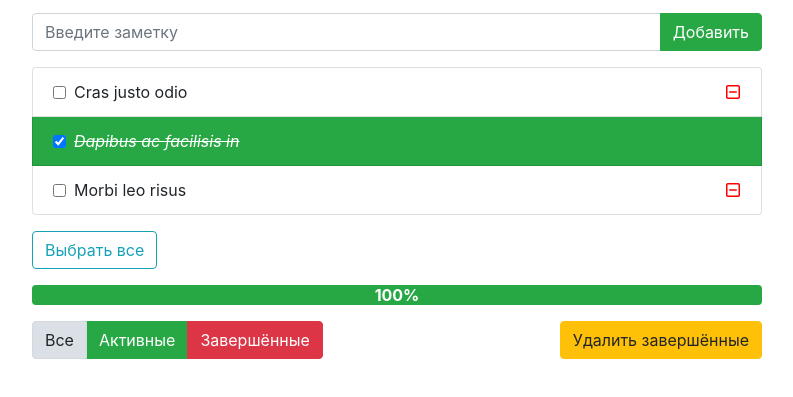
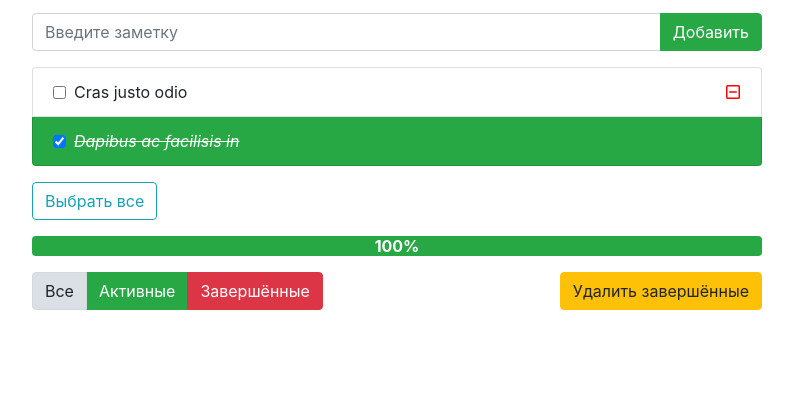
Before and after one commit to emoface1337/VanillaJS-Todo-App, a website: page index.html in a window 1280 px wide. Shown: the part 107-504 px from the top of the page, without its empty margins (243-1036 px from the left). Drawn offline with Linux system fonts and the light colour scheme.

Commit message:
added database & render database items

```diff
--- a/index.html
+++ b/index.html
@@ -19,33 +19,6 @@
                         </div>
                     </div>
                     <ul class="list-group">
-                        <li class="list-group-item d-flex justify-content-between align-items-center">
-                            <div class="item__left d-flex align-items-center justify-content-center">
-                                <input type="checkbox" class="item__checkbox">
-                                <div class="item__text ml-2">Cras justo odio</div>
-                            </div>
-                            <span class="item__remove"><svg xmlns="http://www.w3.org/2000/svg" viewBox="0 0 16 16"
-                                                            width="16" height="16"><path fill-rule="evenodd"
-                                                                                         d="M2.75 2.5h10.5a.25.25 0 01.25.25v10.5a.25.25 0 01-.25.25H2.75a.25.25 0 01-.25-.25V2.75a.25.25 0 01.25-.25zM13.25 1H2.75A1.75 1.75 0 001 2.75v10.5c0 .966.784 1.75 1.75 1.75h10.5A1.75 1.75 0 0015 13.25V2.75A1.75 1.75 0 0013.25 1zm-2 7.75a.75.75 0 000-1.5h-6.5a.75.75 0 000 1.5h6.5z"></path></svg></span>
-                        </li>
-                        <li class="list-group-item d-flex justify-content-between align-items-center done">
-                            <div class="item__left d-flex align-items-center justify-content-center">
-                                <input type="checkbox" class="item__checkbox" checked>
-                                <div class="item__text ml-2">Dapibus ac facilisis in</div>
-                            </div>
-                            <span class="item__remove"><svg xmlns="http://www.w3.org/2000/svg" viewBox="0 0 16 16"
-                                                            width="16" height="16"><path fill-rule="evenodd"
-                                                                                         d="M2.75 2.5h10.5a.25.25 0 01.25.25v10.5a.25.25 0 01-.25.25H2.75a.25.25 0 01-.25-.25V2.75a.25.25 0 01.25-.25zM13.25 1H2.75A1.75 1.75 0 001 2.75v10.5c0 .966.784 1.75 1.75 1.75h10.5A1.75 1.75 0 0015 13.25V2.75A1.75 1.75 0 0013.25 1zm-2 7.75a.75.75 0 000-1.5h-6.5a.75.75 0 000 1.5h6.5z"></path></svg></span>
-                        </li>
-                        <li class="list-group-item d-flex justify-content-between align-items-center">
-                            <div class="item__left d-flex align-items-center justify-content-center">
-                                <input type="checkbox" class="item__checkbox">
-                                <div class="item__text ml-2">Morbi leo risus</div>
-                            </div>
-                            <span class="item__remove"><svg xmlns="http://www.w3.org/2000/svg" viewBox="0 0 16 16"
-                                                            width="16" height="16"><path fill-rule="evenodd"
-                                                                                         d="M2.75 2.5h10.5a.25.25 0 01.25.25v10.5a.25.25 0 01-.25.25H2.75a.25.25 0 01-.25-.25V2.75a.25.25 0 01.25-.25zM13.25 1H2.75A1.75 1.75 0 001 2.75v10.5c0 .966.784 1.75 1.75 1.75h10.5A1.75 1.75 0 0015 13.25V2.75A1.75 1.75 0 0013.25 1zm-2 7.75a.75.75 0 000-1.5h-6.5a.75.75 0 000 1.5h6.5z"></path></svg></span>
-                        </li>
                     </ul>
                     <div class="app__additional d-flex my-3 justify-content-between align-items-center">
                         <button type="button" class="btn btn-outline-info additional__check-all">Выбрать все</button>
@@ -69,5 +42,6 @@
         </div>
     </div>
 </section>
+<script src="./scripts/main.js"></script>
 </body>
 </html>
--- a/scripts/main.js
+++ b/scripts/main.js
@@ -0,0 +1,44 @@
+class Database {
+    constructor(db) {
+        this.db = db
+    }
+
+    getItems() {
+        return this.db
+    }
+
+    addItem(newItem) {
+        this.db.push(newItem)
+    }
+}
+
+let DB = new Database(
+    [
+        {
+            text: 'Cras justo odio',
+            completed: false
+        },
+        {
+            text: 'Dapibus ac facilisis in',
+            completed: true
+        }
+    ]
+)
+
+const listGroup = document.querySelector('.list-group')
+
+const renderItems = (items) => {
+    items.map(item => {
+        listGroup.innerHTML += `<li class="list-group-item d-flex justify-content-between align-items-center ${item.completed ? 'done' : null}">
+                            <div class="item__left d-flex align-items-center justify-content-center">
+                                <input type="checkbox" class="item__checkbox" ${item.completed ? 'checked' : null}>
+                                <div class="item__text ml-2">${item.text}</div>
+                            </div>
+                            <span class="item__remove"><svg xmlns="http://www.w3.org/2000/svg" viewBox="0 0 16 16"
+                                                            width="16" height="16"><path fill-rule="evenodd"
+                                                                                         d="M2.75 2.5h10.5a.25.25 0 01.25.25v10.5a.25.25 0 01-.25.25H2.75a.25.25 0 01-.25-.25V2.75a.25.25 0 01.25-.25zM13.25 1H2.75A1.75 1.75 0 001 2.75v10.5c0 .966.784 1.75 1.75 1.75h10.5A1.75 1.75 0 0015 13.25V2.75A1.75 1.75 0 0013.25 1zm-2 7.75a.75.75 0 000-1.5h-6.5a.75.75 0 000 1.5h6.5z"></path></svg></span>
+                        </li>`
+    })
+}
+
+renderItems(DB.getItems())
```
